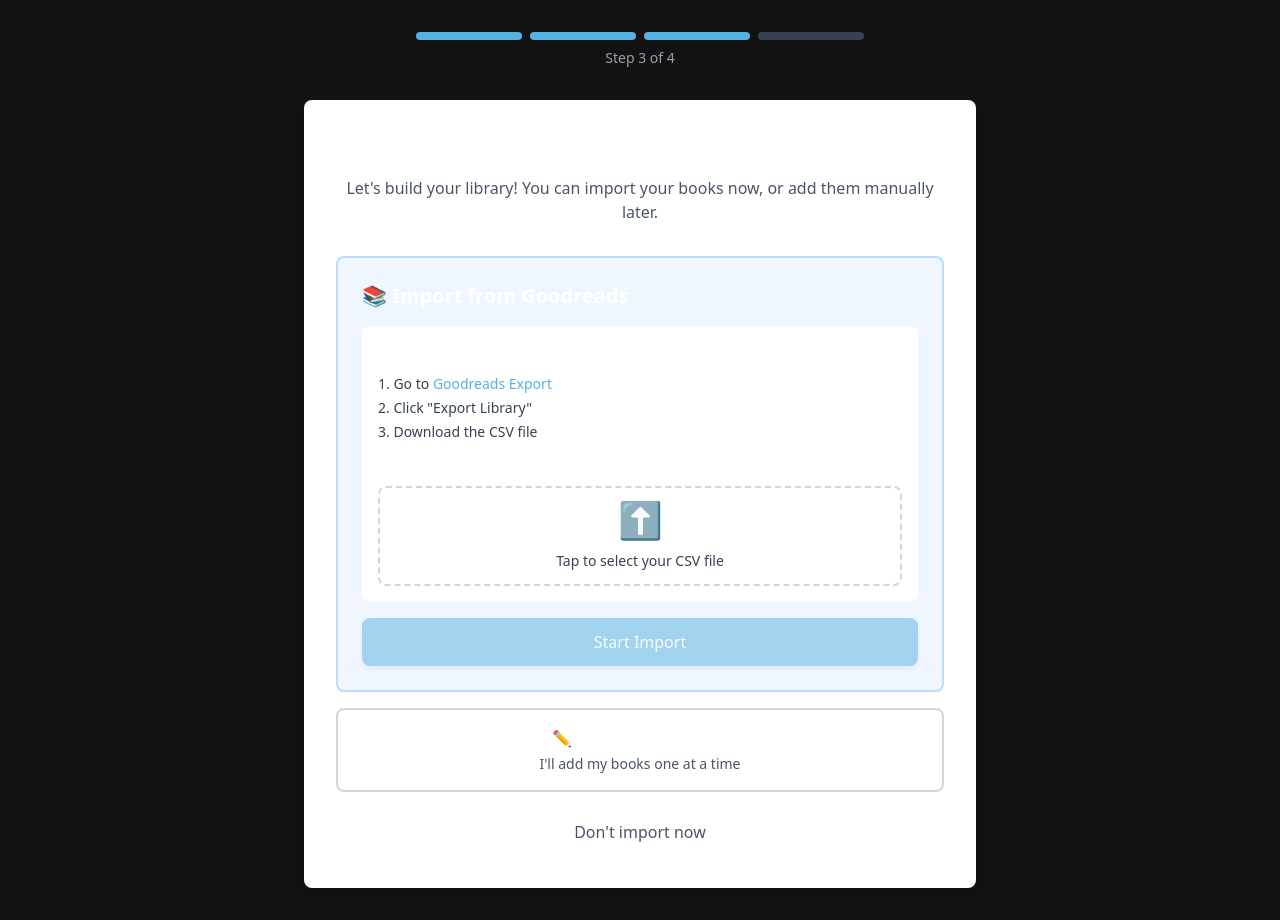
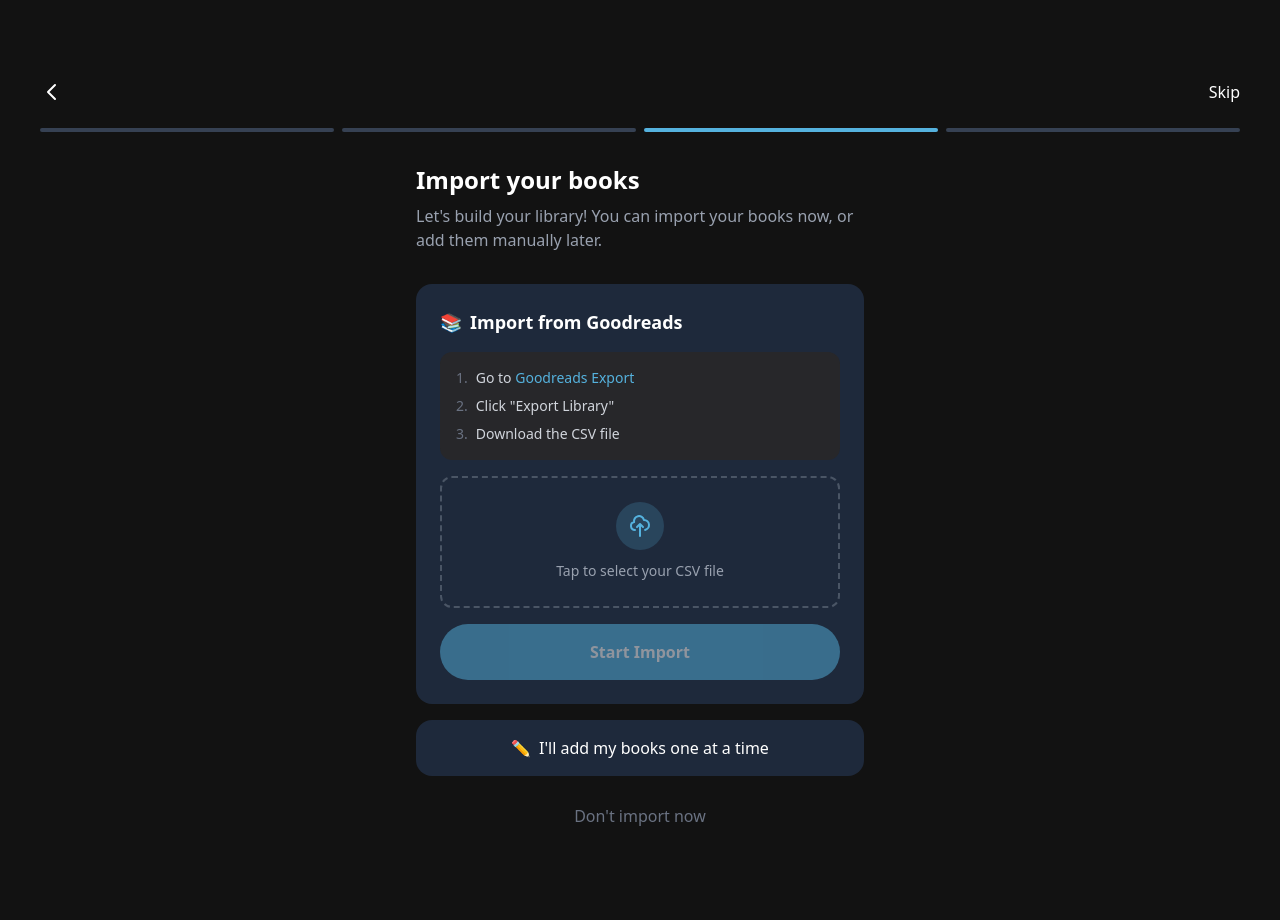
Before and after one commit to lwn2018/book-circles, a Next.js app: page /onboarding/import in a window 1280 px wide. Built offline with nearby package versions, Linux system fonts and the light colour scheme; no server answers.

Commit message:
feat: dark theme for import books onboarding page
- Dark background (#121212)
- Dark cards (#1E293B, #27272A)
- Styled file upload dropzone
- Progress bar with blue active state
- Rounded buttons and inputs
- Success state with checkmark

```diff
--- a/app/(auth)/onboarding/import/page.tsx
+++ b/app/(auth)/onboarding/import/page.tsx
@@ -3,7 +3,6 @@
 import { useState, useRef } from 'react'
 import { useRouter } from 'next/navigation'
 import { createClient } from '@/lib/supabase'
-import ProgressBar from '../components/ProgressBar'
 
 export default function OnboardingImport() {
   const router = useRouter()
@@ -43,7 +42,6 @@ export default function OnboardingImport() {
       const { data: { user } } = await supabase.auth.getUser()
       if (!user) throw new Error('Not authenticated')
 
-      // Upload CSV to storage
       const fileName = `${user.id}-${Date.now()}.csv`
       const filePath = `goodreads-imports/${fileName}`
 
@@ -56,12 +54,10 @@ export default function OnboardingImport() {
 
       if (uploadError) throw uploadError
 
-      // Get public URL
       const { data: { publicUrl } } = supabase.storage
         .from('imports')
         .getPublicUrl(filePath)
 
-      // Create import record
       const { error: recordError } = await supabase
         .from('goodreads_imports')
         .insert({
@@ -72,7 +68,6 @@ export default function OnboardingImport() {
 
       if (recordError) throw recordError
 
-      // Trigger async processing
       await fetch('/api/import/goodreads', {
         method: 'POST',
         headers: { 'Content-Type': 'application/json' },
@@ -90,41 +85,58 @@ export default function OnboardingImport() {
     }
   }
 
-  const handleManualAdd = () => {
-    router.push('/onboarding/welcome')
-  }
-
   const handleSkip = () => {
     router.push('/onboarding/welcome')
   }
 
   return (
-    <div className="max-w-2xl mx-auto">
-      <ProgressBar currentStep={2} />
+    <div className="min-h-screen bg-[#121212] px-6 py-12">
+      {/* Header */}
+      <div className="flex items-center justify-between mb-6">
+        <button onClick={() => router.back()} className="text-white">
+          <svg className="w-6 h-6" fill="none" stroke="currentColor" viewBox="0 0 24 24">
+            <path strokeLinecap="round" strokeLinejoin="round" strokeWidth={2} d="M15 19l-7-7 7-7" />
+          </svg>
+        </button>
+        <button onClick={handleSkip} className="text-white font-medium">
+          Skip
+        </button>
+      </div>
 
-      <div className="bg-white rounded-lg shadow-lg p-8">
-        <h1 className="text-3xl font-bold text-center mb-2">Import your books</h1>
-        <p className="text-center text-gray-600 mb-8">
+      {/* Progress Bar */}
+      <div className="flex gap-2 mb-8">
+        <div className="flex-1 h-1 bg-gray-700 rounded-full" />
+        <div className="flex-1 h-1 bg-gray-700 rounded-full" />
+        <div className="flex-1 h-1 bg-[#55B2DE] rounded-full" />
+        <div className="flex-1 h-1 bg-gray-700 rounded-full" />
+      </div>
+
+      <div className="max-w-md mx-auto">
+        <h1 className="text-2xl font-bold text-white mb-2">Import your books</h1>
+        <p className="text-gray-400 mb-8">
           Let's build your library! You can import your books now, or add them manually later.
         </p>
 
         {error && (
-          <div className="mb-6 p-3 bg-red-50 text-red-800 rounded-lg text-sm">
-            {error}
+          <div className="bg-red-500/10 border border-red-500/20 rounded-xl p-4 mb-6">
+            <p className="text-red-400 text-sm">{error}</p>
           </div>
         )}
 
         {imported ? (
           <div className="text-center py-8">
-            <div className="text-6xl mb-4">✅</div>
-            <h2 className="text-2xl font-bold text-green-600 mb-2">Import Started!</h2>
-            <p className="text-gray-600 mb-6">
-              Your books are being imported in the background. We'll email you when it's done.
-              You can continue setting up your account.
+            <div className="w-20 h-20 bg-[#55B2DE]/20 rounded-full flex items-center justify-center mx-auto mb-4">
+              <svg className="w-10 h-10 text-[#55B2DE]" fill="none" stroke="currentColor" viewBox="0 0 24 24">
+                <path strokeLinecap="round" strokeLinejoin="round" strokeWidth={2} d="M5 13l4 4L19 7" />
+              </svg>
+            </div>
+            <h2 className="text-xl font-bold text-white mb-2">Import Started!</h2>
+            <p className="text-gray-400 mb-6">
+              Your books are being imported in the background. We'll let you know when it's done.
             </p>
             <button
               onClick={() => router.push('/onboarding/welcome')}
-              className="px-8 py-3 bg-[#55B2DE] text-white rounded-lg hover:bg-[#4A9FCB] shadow-md"
+              className="w-full bg-[#55B2DE] hover:bg-[#4A9FCB] text-white font-semibold py-4 rounded-full transition-colors"
             >
               Continue
             </button>
@@ -132,18 +144,28 @@ export default function OnboardingImport() {
         ) : (
           <div className="space-y-4">
             {/* Import from Goodreads */}
-            <div className="border-2 border-blue-200 rounded-lg p-6 bg-blue-50">
-              <h2 className="text-xl font-bold mb-4">📚 Import from Goodreads</h2>
+            <div className="bg-[#1E293B] rounded-2xl p-6">
+              <h2 className="text-lg font-bold text-white mb-4 flex items-center gap-2">
+                <span>📚</span> Import from Goodreads
+              </h2>
 
-              <div className="bg-white rounded-lg p-4 mb-4">
-                <p className="font-medium mb-2">Step 1: Download your library</p>
-                <ol className="text-sm text-gray-700 space-y-1 mb-3 list-decimal list-inside">
-                  <li>Go to <a href="https://www.goodreads.com/review/import" target="_blank" rel="noopener noreferrer" className="text-[#55B2DE] hover:underline">Goodreads Export</a></li>
-                  <li>Click "Export Library"</li>
-                  <li>Download the CSV file</li>
+              <div className="bg-[#27272A] rounded-xl p-4 mb-4">
+                <ol className="text-sm text-gray-300 space-y-2">
+                  <li className="flex gap-2">
+                    <span className="text-gray-500">1.</span>
+                    <span>Go to <a href="https://www.goodreads.com/review/import" target="_blank" rel="noopener noreferrer" className="text-[#55B2DE] hover:underline">Goodreads Export</a></span>
+                  </li>
+                  <li className="flex gap-2">
+                    <span className="text-gray-500">2.</span>
+                    <span>Click "Export Library"</span>
+                  </li>
+                  <li className="flex gap-2">
+                    <span className="text-gray-500">3.</span>
+                    <span>Download the CSV file</span>
+                  </li>
                 </ol>
+              </div>
 
-                <p className="font-medium mb-2">Step 2: Upload here</p>
               <input
                 ref={fileInputRef}
                 type="file"
@@ -153,38 +175,41 @@ export default function OnboardingImport() {
               />
 
               {selectedFile ? (
-                  <div className="flex items-center gap-3 p-3 bg-gray-50 rounded-lg">
+                <div className="flex items-center gap-3 p-4 bg-[#27272A] rounded-xl mb-4">
                   <span className="text-2xl">📄</span>
-                    <div className="flex-1">
-                      <p className="font-medium text-sm">{selectedFile.name}</p>
-                      <p className="text-xs text-gray-600">
+                  <div className="flex-1 min-w-0">
+                    <p className="font-medium text-white text-sm truncate">{selectedFile.name}</p>
+                    <p className="text-xs text-gray-500">
                       {(selectedFile.size / 1024).toFixed(1)} KB
                     </p>
                   </div>
                   <button
                     onClick={() => setSelectedFile(null)}
-                      className="text-red-600 hover:text-red-800"
+                    className="text-gray-400 hover:text-white p-1"
                   >
-                      ✕
+                    <svg className="w-5 h-5" fill="none" stroke="currentColor" viewBox="0 0 24 24">
+                      <path strokeLinecap="round" strokeLinejoin="round" strokeWidth={2} d="M6 18L18 6M6 6l12 12" />
+                    </svg>
                   </button>
                 </div>
               ) : (
                 <button
                   onClick={() => fileInputRef.current?.click()}
-                    className="w-full py-3 border-2 border-dashed border-gray-300 rounded-lg hover:border-blue-400 hover:bg-blue-50 transition-colors"
+                  className="w-full py-6 border-2 border-dashed border-gray-600 rounded-xl hover:border-[#55B2DE] hover:bg-[#55B2DE]/5 transition-colors mb-4"
                 >
-                    <span className="text-4xl block mb-2">⬆️</span>
-                    <span className="text-sm text-gray-700">
-                      Tap to select your CSV file
-                    </span>
+                  <div className="w-12 h-12 bg-[#55B2DE]/20 rounded-full flex items-center justify-center mx-auto mb-2">
+                    <svg className="w-6 h-6 text-[#55B2DE]" fill="none" stroke="currentColor" viewBox="0 0 24 24">
+                      <path strokeLinecap="round" strokeLinejoin="round" strokeWidth={2} d="M7 16a4 4 0 01-.88-7.903A5 5 0 1115.9 6L16 6a5 5 0 011 9.9M15 13l-3-3m0 0l-3 3m3-3v12" />
+                    </svg>
+                  </div>
+                  <span className="text-gray-400 text-sm">Tap to select your CSV file</span>
                 </button>
               )}
-              </div>
 
               <button
                 onClick={handleImport}
                 disabled={!selectedFile || uploading}
-                className="w-full py-3 bg-[#55B2DE] text-white font-medium rounded-lg hover:bg-[#4A9FCB] disabled:opacity-50 disabled:cursor-not-allowed shadow-md"
+                className="w-full py-4 bg-[#55B2DE] text-white font-semibold rounded-full hover:bg-[#4A9FCB] disabled:opacity-50 disabled:cursor-not-allowed transition-colors"
               >
                 {uploading ? 'Uploading...' : 'Start Import'}
               </button>
@@ -192,21 +217,20 @@ export default function OnboardingImport() {
 
             {/* Add Manually */}
             <button
-              onClick={handleManualAdd}
+              onClick={handleSkip}
               disabled={uploading}
-              className="w-full py-4 border-2 border-gray-300 rounded-lg hover:bg-gray-50 disabled:opacity-50"
+              className="w-full py-4 bg-[#1E293B] rounded-2xl hover:bg-[#27272A] disabled:opacity-50 transition-colors"
             >
-              <span className="font-medium">✏️ Add books manually</span>
-              <p className="text-sm text-gray-600 mt-1">
-                I'll add my books one at a time
-              </p>
+              <span className="text-white font-medium flex items-center justify-center gap-2">
+                <span>✏️</span> I'll add my books one at a time
+              </span>
             </button>
 
             {/* Skip */}
             <button
               onClick={handleSkip}
               disabled={uploading}
-              className="w-full py-3 text-gray-600 hover:text-gray-800 disabled:opacity-50"
+              className="w-full py-3 text-gray-500 hover:text-white disabled:opacity-50 transition-colors"
             >
               Don't import now
             </button>
```
Lines whose indentation alone changed are shown as unchanged.
